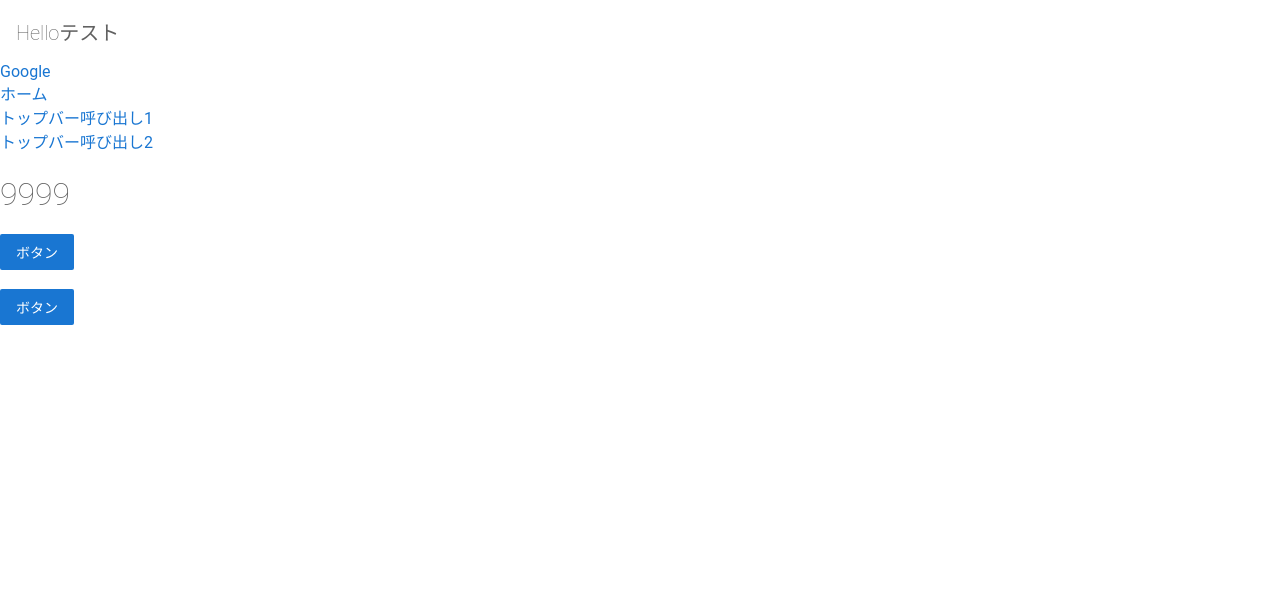
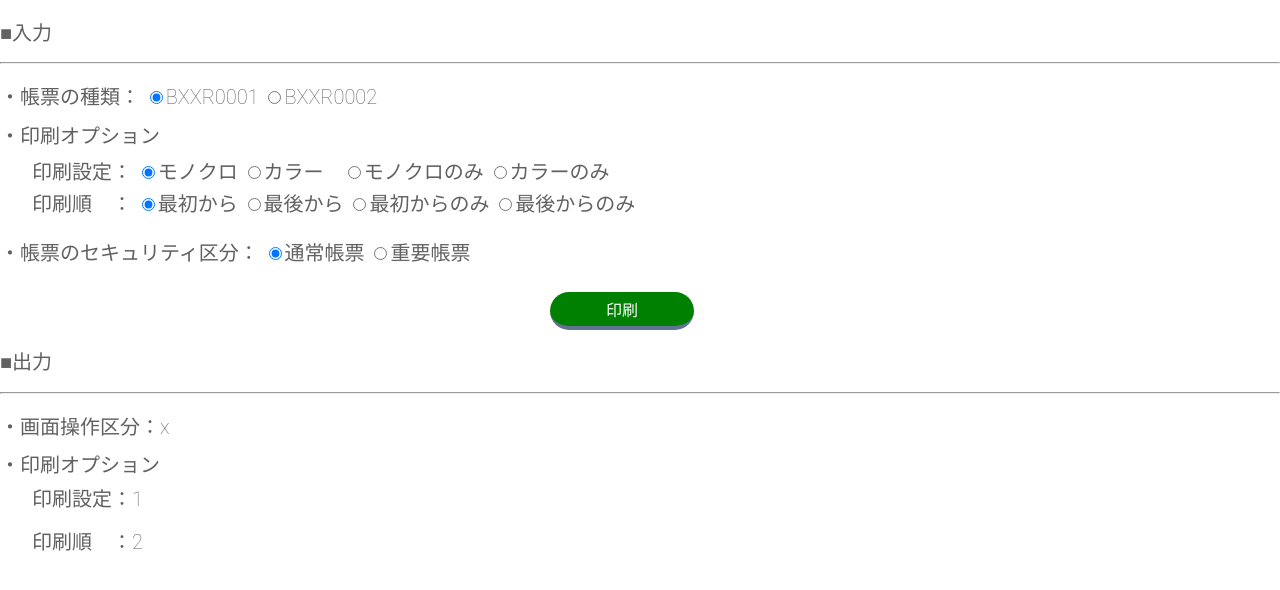
Before and after one commit to himurom1111/himurom1111-angularproject, an Angular app: page / in a window 1280 px wide. Shown: the top 590 px of the page. Built offline with nearby package versions, Linux system fonts and the light colour scheme.

Commit message:
3 files modified

```diff
--- a/src/app/app.component.css
+++ b/src/app/app.component.css
@@ -1,7 +1,47 @@
+.line-height {
+  line-height: 0;
+}
+
+.line-height1 {
+  line-height: 0.5;
+}
+
+.line-height2 {
+  line-height: 2.5;
+}
+
+.line-height3 {
+  line-height: 0.3;
+}
+
+.paragraph {
+  margin-left: 2rem;
+  text-indent: -2rem;
+}
+
+.btn-square {
+  display: inline-block;
+  text-align: right;
+  padding: 0.3em 3.5em;
+  position: relative; /* 今の位置を基準 */
+  top: 0px; /* 上から10px */
+  left: 550px; /* 左から20px */
+
+  background: green; /*ボタン色*/
+  color: #fff;
+  border-bottom: solid 4px #627295;
+  border-radius: 40px 40px 40px 40px;
+}
+.btn-square:active {
+  /*ボタンを押したときAPI呼び出し？*/
+  /* -webkit-transform: translateY(4px); */
+  /* transform: translateY(4px);下に動く */
+  /* border-bottom: none;線を消す */
+}
 
 .font-red {
-   color:red;
-   font-size: 50px;
+  color: red;
+  font-size: 50px;
 }
 
 /*
--- a/src/app/app.component.html
+++ b/src/app/app.component.html
@@ -2,12 +2,68 @@
 <div class="container">
   <router-outlet></router-outlet>
 </div>
+
+<h2>&#9632;入力</h2>
+<hr>
+
+<h2>・帳票の種類：
+  <input type="radio" name="report_type" value="BXXR0001" checked="checked">BXXR0001
+  <input type="radio" name="report_type" value="BXXR0002" >BXXR0002</h2>
+
+
+  <div class="paragraph">
+  <div class="line-height">
+  <h2>・印刷オプション</h2>
+  </div>
+    <h2>
+    <div class="line-height1">
+    <br>印刷設定：
+        <input type="radio" name="report_set" value="mono" checked="checked">モノクロ
+        <input type="radio" name="report_set" value="color" >カラー&nbsp;&nbsp;&nbsp;
+        <input type="radio" name="report_set" value="only_mono" >モノクロのみ
+        <input type="radio" name="report_set" value="onlr_color" >カラーのみ
+    <br>印刷順　：
+        <input type="radio" name="report_order" value="first" checked="checked">最初から
+        <input type="radio" name="report_order" value="last">最後から
+        <input type="radio" name="report_order" value="only_first">最初からのみ
+        <input type="radio" name="report_order" value="only_last">最後からのみ
+    </div>
+    </h2>
+</div>
+
+<div class="line-height">
+<h2>・帳票のセキュリティ区分：
+<input type="radio" name="report_security" value="normal_report" checked="checked">通常帳票
+<input type="radio" name="report_security" value="critical_report">重要帳票
+</h2>
+</div>
+
+<a target="_blank" href="http://www.google.com" class="btn-square" >印刷</a>
+<!-- googleのURLのところでAPI呼び出し？ -->
+
+<h2>&#9632;出力</h2>
+<hr>
+<h2>・画面操作区分：x <br>
+  <!-- Universal linkの戻り値を表示 -->
+  <div class="paragraph">
+  <div class="line-height2">
+    ・印刷オプション
+  </div>
+  <div class="line-height3">
+    <br>印刷設定：1
+  </div>
+    <br>印刷順　：2
+  </div>
+
+
+
+
 <!-- <div class="font-red">クラスと組み合わせるああああああ</div> -->
 
 
 
 
-
+<!--
 <a target="_blank" href="https://www.google.com">Google</a>
 <br>
 <a routerLink="/">ホーム</a>
--- a/src/app/product-list/product-list.component.html
+++ b/src/app/product-list/product-list.component.html
@@ -1,4 +1,4 @@
-<h2>Helloテスト</h2>
+<!-- <h2>Helloテスト</h2> -->
 
 
 <!--
```
